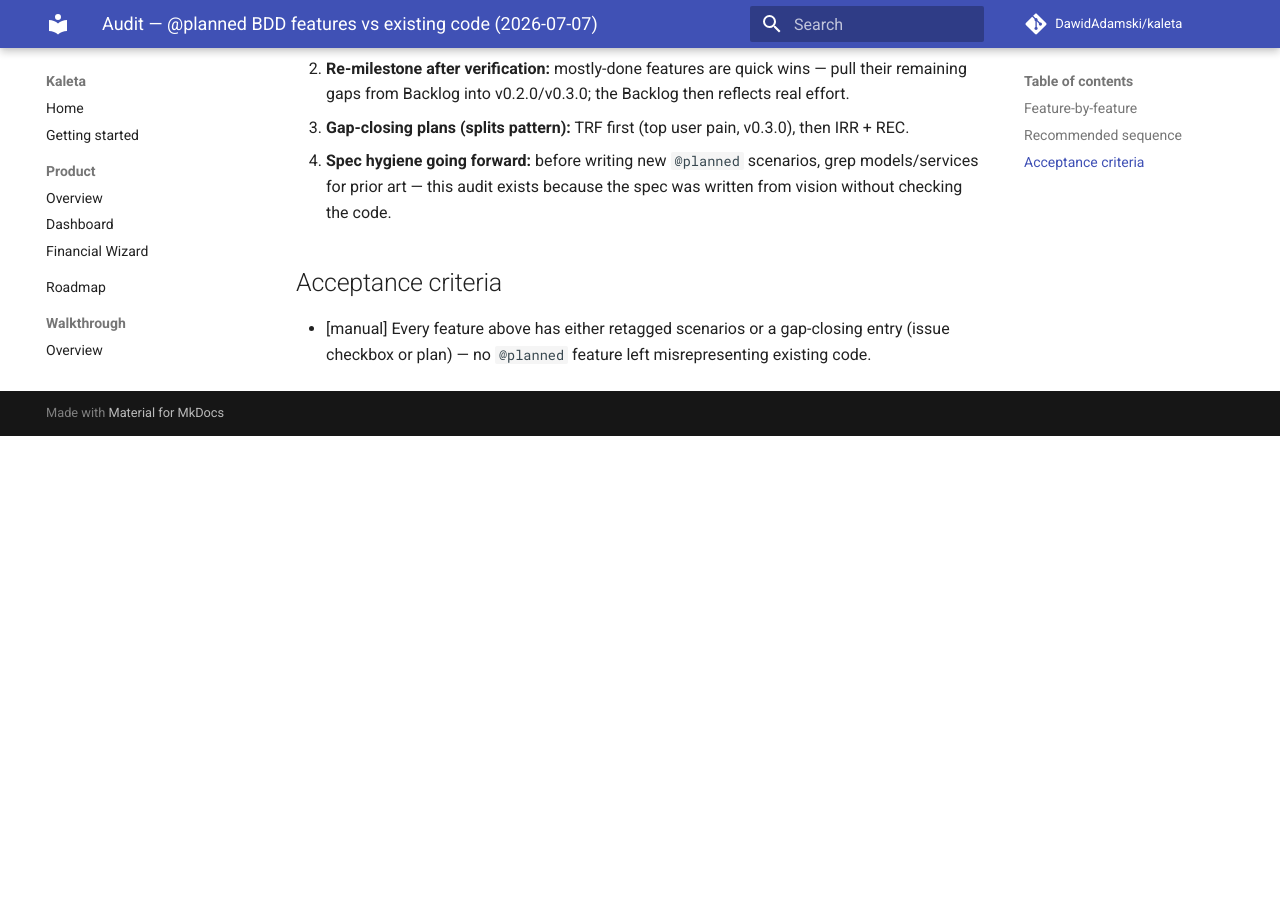
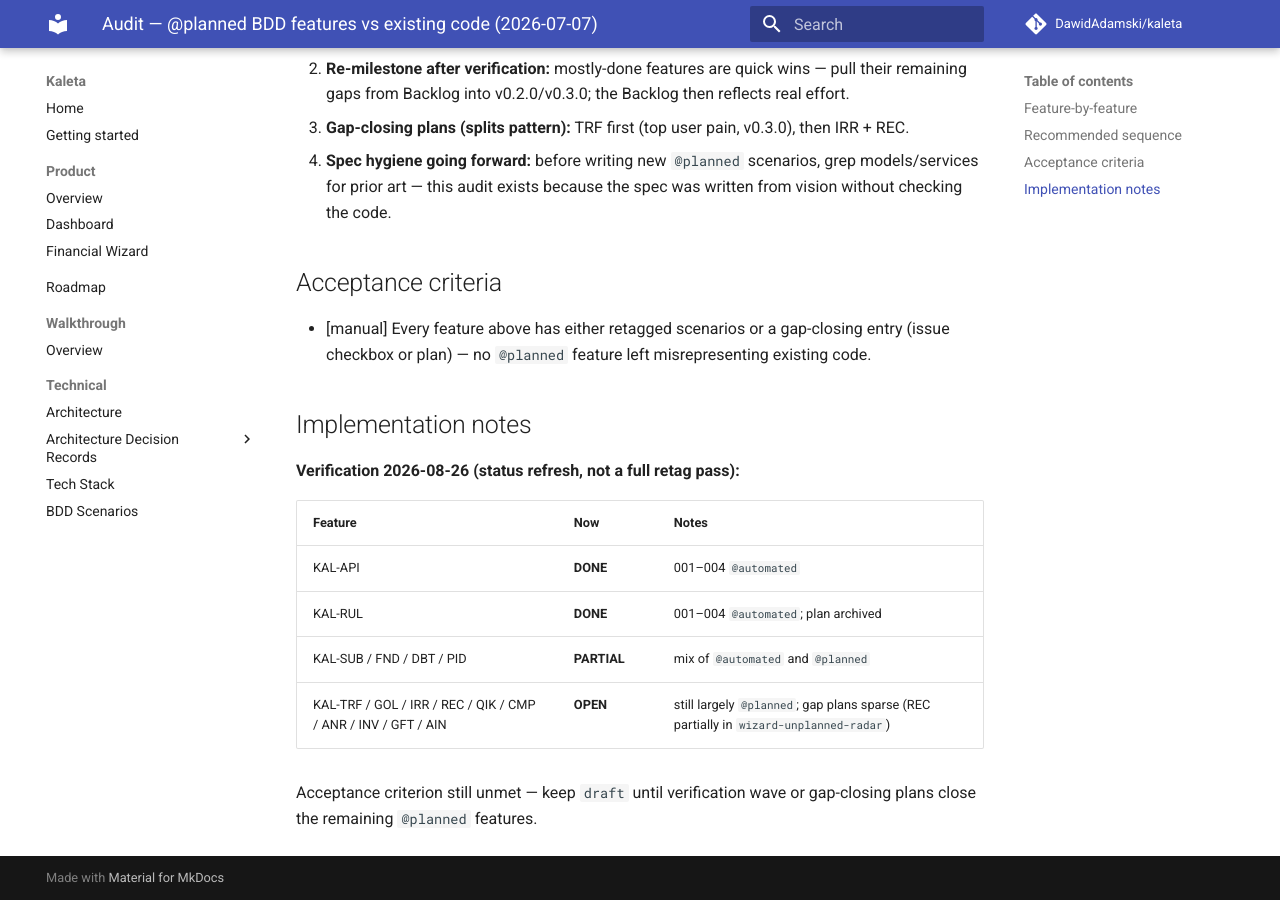
Before and after one commit to DawidAdamski/kaleta, an MkDocs documentation site: the page built from docs/plans/audit-planned-vs-code.md, in a window 1280 px wide and 900 px high, scrolled down 2317 px. Built offline with MkDocs 1.6.1 and Material for MkDocs 9.7.7, drawn with Linux system fonts in a browser that asks for light colours; comment, search, counter and statistics services are not loaded; before the commit the page ends 2753 px from its top, so only the background shows below that.

Commit message:
docs(plans): audit-planned-vs-code — verification notes 2026-08-26

```diff
--- a/docs/plans/audit-planned-vs-code.md
+++ b/docs/plans/audit-planned-vs-code.md
@@ -59,3 +59,17 @@
 - [manual] Every feature above has either retagged scenarios or a
   gap-closing entry (issue checkbox or plan) — no `@planned` feature
   left misrepresenting existing code.
+
+## Implementation notes
+
+**Verification 2026-08-26 (status refresh, not a full retag pass):**
+
+| Feature | Now | Notes |
+|---|---|---|
+| KAL-API | **DONE** | 001–004 `@automated` |
+| KAL-RUL | **DONE** | 001–004 `@automated`; plan archived |
+| KAL-SUB / FND / DBT / PID | **PARTIAL** | mix of `@automated` and `@planned` |
+| KAL-TRF / GOL / IRR / REC / QIK / CMP / ANR / INV / GFT / AIN | **OPEN** | still largely `@planned`; gap plans sparse (REC partially in `wizard-unplanned-radar`) |
+
+Acceptance criterion still unmet — keep `draft` until verification wave
+or gap-closing plans close the remaining `@planned` features.
```
